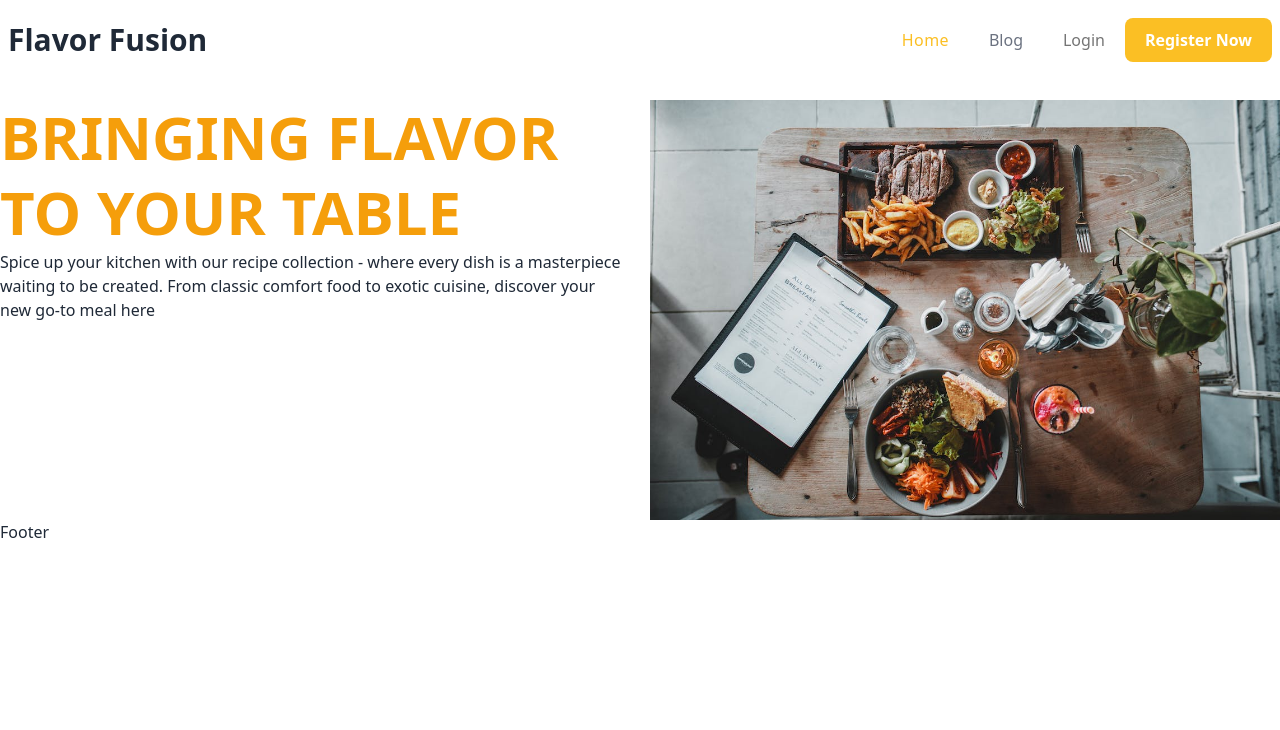
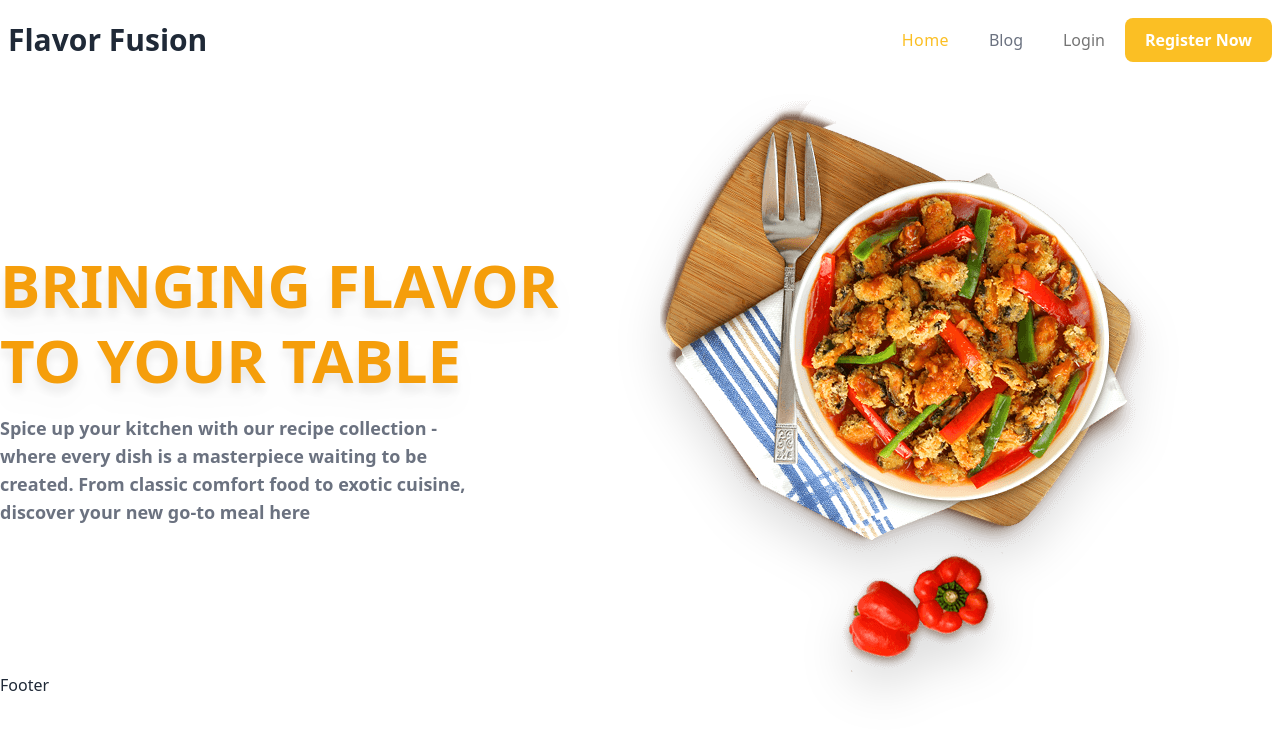
Before and after one commit to smy329/flavor-fusion-client-react, a React (Vite) app: page / in a window 1280 px wide. Shown: the top 730 px of the page. Built offline with nearby package versions, Linux system fonts and the light colour scheme; no server answers.

Commit message:
banner ready

```diff
--- a/src/pages/home/Banner.jsx
+++ b/src/pages/home/Banner.jsx
@@ -1,21 +1,21 @@
 import React from 'react';
-import bannerImg from '../../assets/bg/loginPage.jpeg';
+import bannerImg from '../../assets/bannerImg.png';
 
 const Banner = () => {
   return (
-    <div className="grid grid-cols-2 gap-5">
-      <div>
-        <h1 className="text-6xl font-black uppercase leading-tight text-amber-500">
+    <div className="grid grid-cols-2 gap-5 items-center">
+      <div className="w-11/12">
+        <h1 className="text-6xl font-black uppercase leading-tight text-amber-500 mb-4 drop-shadow-xl">
           Bringing flavor to your table
         </h1>
-        <p>
+        <p className="font-semibold text-lg text-gray-500 w-10/12">
           Spice up your kitchen with our recipe collection - where every dish is
           a masterpiece waiting to be created. From classic comfort food to
           exotic cuisine, discover your new go-to meal here
         </p>
       </div>
       <div>
-        <img src={bannerImg} alt="" />
+        <img src={bannerImg} alt="" className="drop-shadow-2xl" />
       </div>
     </div>
   );
```
Also changed, not shown: src/assets/bannerImg.png (renamed from src/assets/Cooking-Recipe-PNG-File.png).
